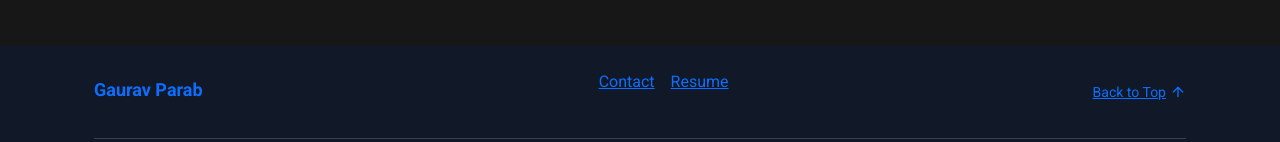
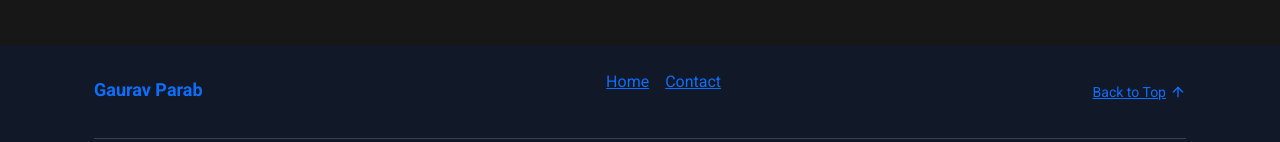
Before and after one commit to graviscool/gauravkparab.com, a Next.js app: page /resume in a window 1280 px wide. Shown: the part 810-952 px from the top of the page. Built offline with nearby package versions, Linux system fonts and the light colour scheme.

Commit message:
footer: make nav urls dynamic - based on what page you're on

```diff
--- a/src/app/components/ContactFooter.tsx
+++ /dev/null
@@ -1,33 +0,0 @@
-import { Col, Container, Nav, Row } from "react-bootstrap";
-
-export default function ContactFooter() {
-  return (
-    <footer className="footer bg-dark text-light mt-auto py-2">
-      <Container fluid>
-        <Row>
-          <Col md={4}>
-            <Nav>
-              <Nav.Link href="/" className="text-light">
-                Home
-              </Nav.Link>
-              {/* <Nav.Link href="/blurb" className="text-light">
-                Blurb
-              </Nav.Link> */}
-              <Nav.Link
-                href="/documents/Gaurav_Parab_resume.pdf"
-                target="_blank"
-                rel="noreferrer noopener"
-                className="text-light"
-              >
-                Resume
-              </Nav.Link>
-            </Nav>
-          </Col>
-          <Col>
-            <p className="text-end">&copy; 2024 Gaurav Parab</p>
-          </Col>
-        </Row>
-      </Container>
-    </footer>
-  );
-}
--- a/src/app/components/Footer.tsx
+++ b/src/app/components/Footer.tsx
@@ -2,7 +2,11 @@ import { useState, useEffect } from "react";
 import Link from "next/link";
 import { ArrowUp } from "lucide-react";
 
-export default function Footer() {
+export default function Footer({
+  page,
+}: {
+  page: "home" | "contact" | "resume";
+}) {
   const [isDark, setIsDark] = useState(true);
 
   useEffect(() => {
@@ -32,7 +36,17 @@ export default function Footer() {
           </div>
           <nav className="mb-1 md:mb-0">
             <ul className="flex space-x-4">
-              <li>
+              <li hidden={page === "home"}>
+                <Link
+                  href="/"
+                  className={`transition-colors ${
+                    isDark ? "hover:text-blue-400" : "hover:text-blue-600"
+                  }`}
+                >
+                  Home
+                </Link>
+              </li>
+              <li hidden={page === "contact"}>
                 <Link
                   href="/contact"
                   className={`transition-colors ${
@@ -42,7 +56,7 @@ export default function Footer() {
                   Contact
                 </Link>
               </li>
-              <li>
+              <li hidden={page === "resume"}>
                 <Link
                   href="/resume"
                   className={`transition-colors ${
--- a/src/app/contact/page.tsx
+++ b/src/app/contact/page.tsx
@@ -241,7 +241,7 @@ export default function Contact() {
           </Card>
         </div>
       </div>
-      <Footer />
+      <Footer page="contact" />
     </>
   );
 }
--- a/src/app/page.tsx
+++ b/src/app/page.tsx
@@ -38,7 +38,7 @@ export default function Home() {
       </noscript>
       <NavigationBar dark={dark} setDark={setGlobalDarkMode} />
       <Main darkMode={dark} />
-      <Footer />
+      <Footer page="home" />
     </>
   );
 }
--- a/src/app/resume/page.tsx
+++ b/src/app/resume/page.tsx
@@ -19,7 +19,7 @@ export default function Resume() {
       <title>Resume - Gaurav Parab</title>
       <ResumeNavbar setDark={setIsDark} />
       <InteractiveResume darkMode={isDark} />
-      <Footer />
+      <Footer page="resume" />
     </>
   );
 }
```
